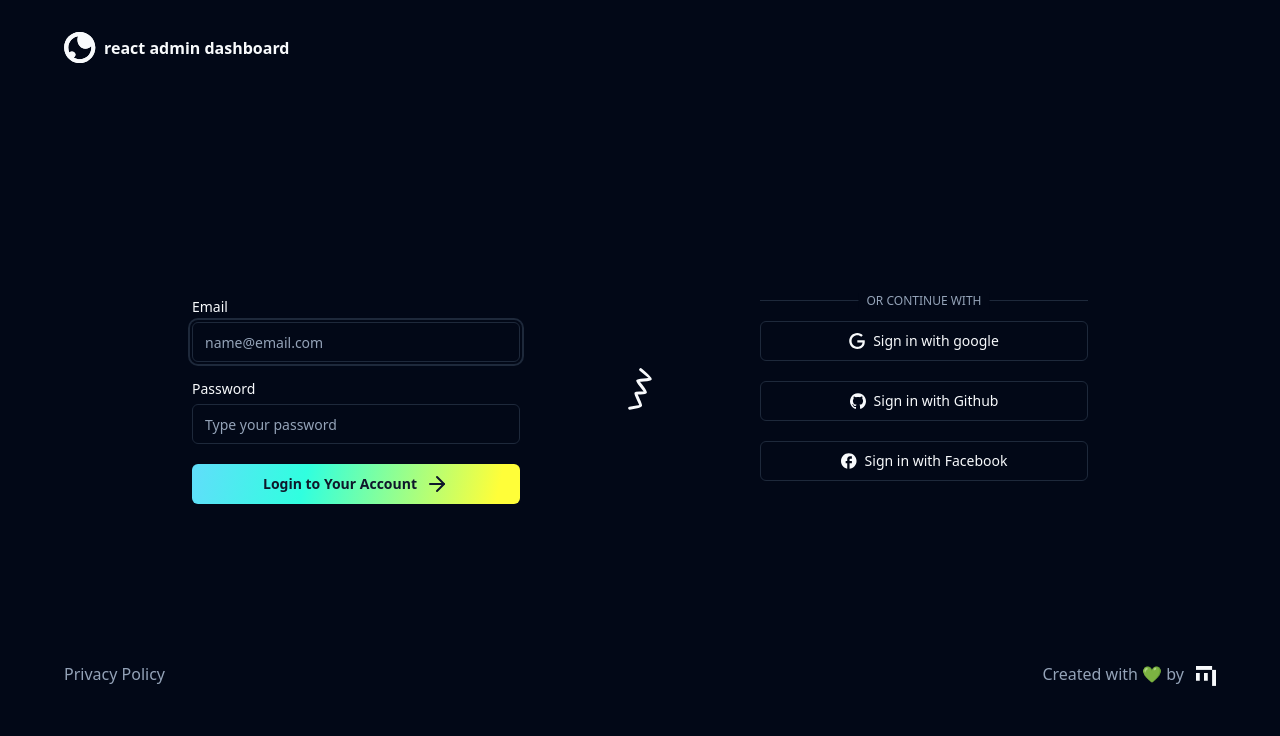
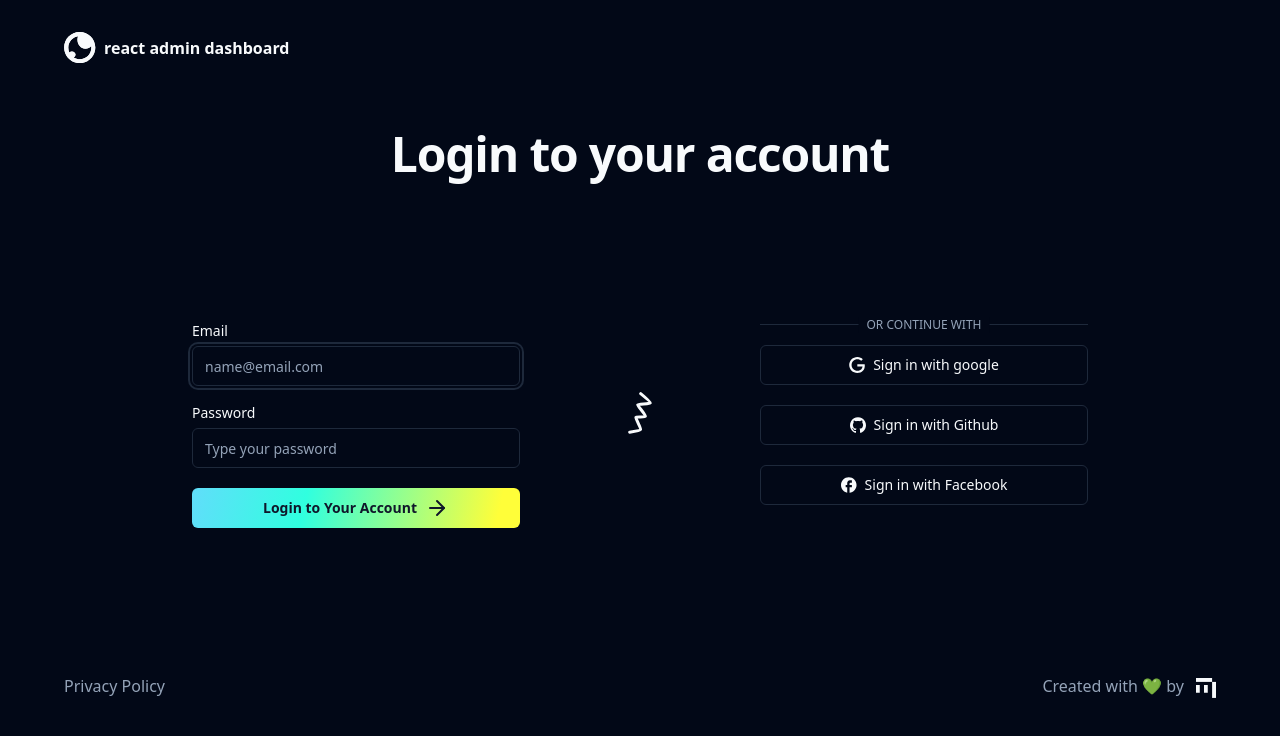
Before and after one commit to dev-mkr/react-admin-dashboard, a React (Vite) app: page / in a window 1280 px wide. Shown: the top 736 px of the page. Built offline with nearby package versions, Linux system fonts and the light colour scheme.

Commit message:
general changes on login form

```diff
--- a/src/pages/Login/Login.tsx
+++ b/src/pages/Login/Login.tsx
@@ -4,7 +4,7 @@ import AuthProviders from "@/components/auth/AuthProviders";
 
 const Login = () => {
   return (
-    <AuthLayout>
+    <AuthLayout headingText="Login to your account">
       <LoginForm />
       <AuthProviders operationName="Sign in" />
     </AuthLayout>
--- a/src/pages/Login/LoginForm/LoginForm.tsx
+++ b/src/pages/Login/LoginForm/LoginForm.tsx
@@ -23,7 +23,7 @@ function LoginForm() {
     handleSubmit,
     formState: { errors },
   } = useForm<FormValues>({
-    mode: "onBlur",
+    mode: "onSubmit",
     resolver: yupResolver(schema),
   });
 
@@ -33,10 +33,7 @@ function LoginForm() {
   };
 
   return (
-    <form
-      onSubmit={handleSubmit(onSubmit)}
-      className="flex max-w-3xl flex-col justify-center gap-y-5 "
-    >
+    <form onSubmit={handleSubmit(onSubmit)} className="grid gap-y-5">
       {/* start email */}
       <div className="grid gap-y-2">
         <Label htmlFor="email" className={cn("", { "text-destructive": errors.email })}>
```
